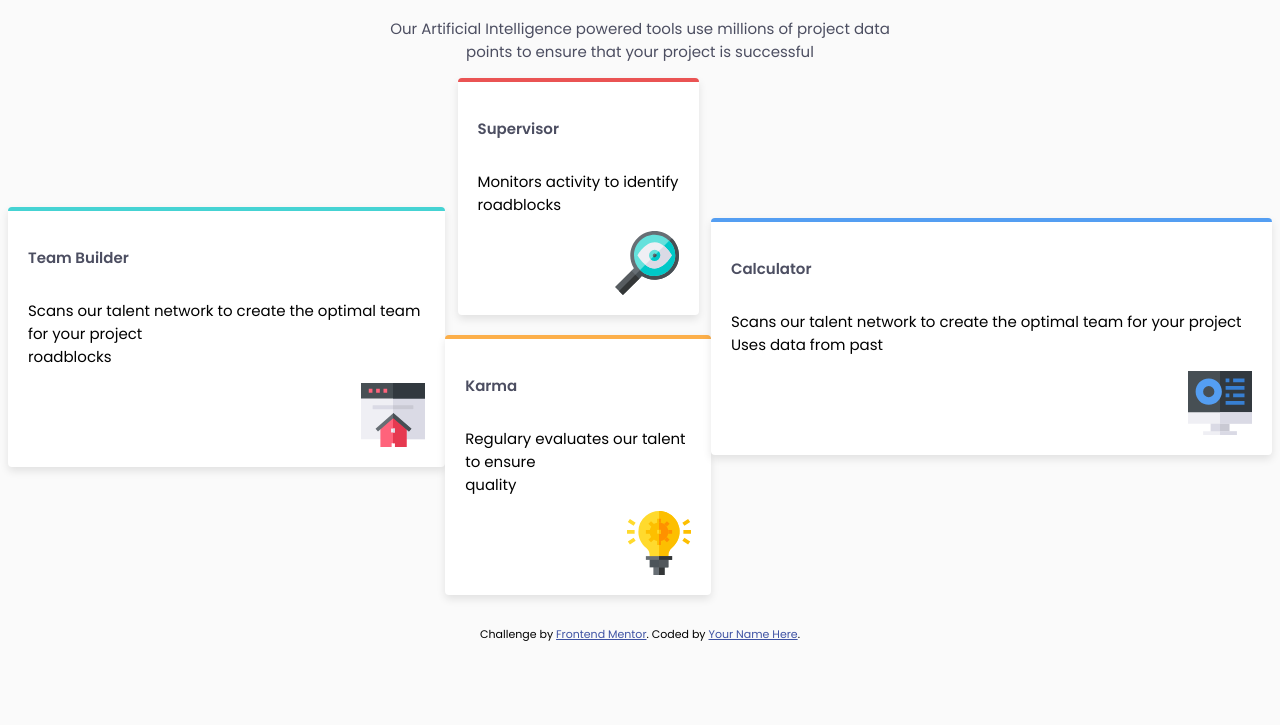
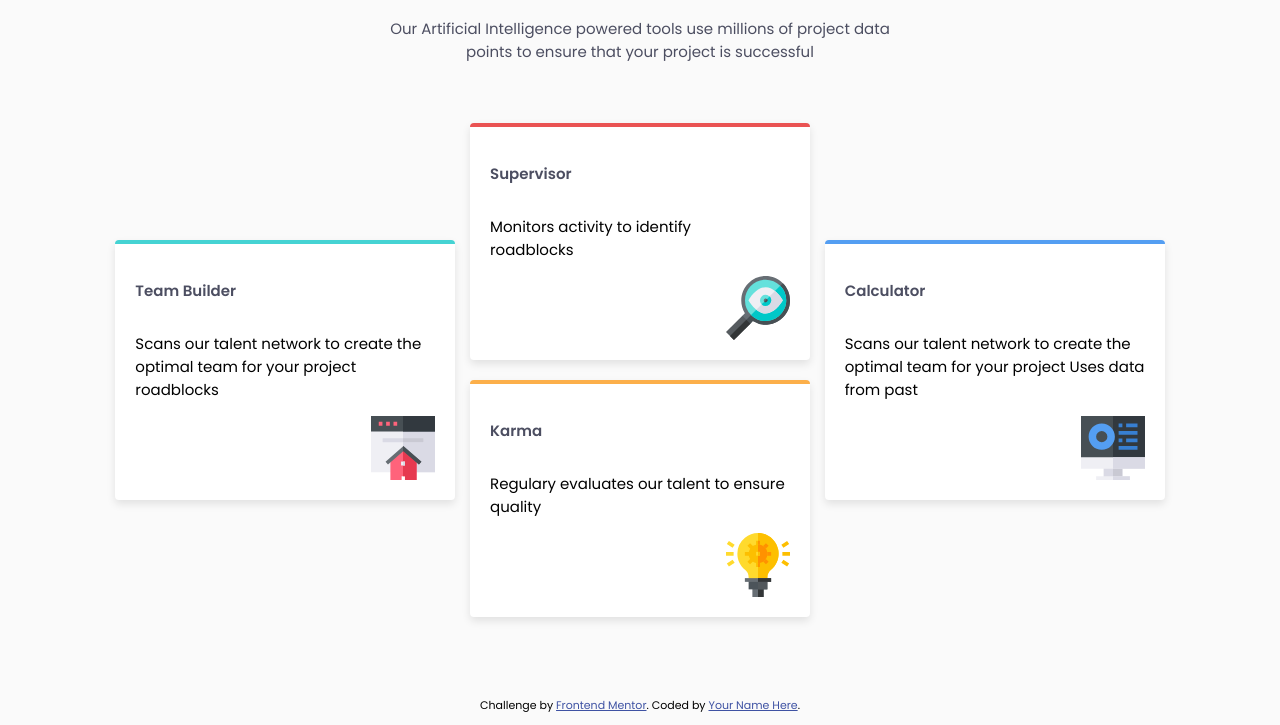
Before and after one commit to jenna-lab/four-card-feature--css--flexbox, a plain HTML site: page index.html in a window 1280 px wide. Shown: the part 133-858 px from the top of the page. Before the commit the page ends 800 px from the top, so only its background shows below. Drawn offline with Linux system fonts and the light colour scheme.

Commit message:
add margin

```diff
--- a/style.css
+++ b/style.css
@@ -20,6 +20,7 @@ body{
   .cards {
     display: flex;
     flex-direction: row;
+    margin: 50px 100px;
   }
 
   .column {
@@ -27,6 +28,8 @@ body{
     flex-direction:column;
     align-items: center;
     justify-content: center;
+    flex: 1;
+    margin: 10px;
   }
   /* add style to each card in the cars container */
   .card {
@@ -40,6 +43,8 @@ body{
     border-radius: 4px;
     border-top-width: 4px;
     border-top-style: solid;
+    max-width: 300px;
+    width: 100%;
   }
 
   .cards .column:nth-child(1) .card {
```
